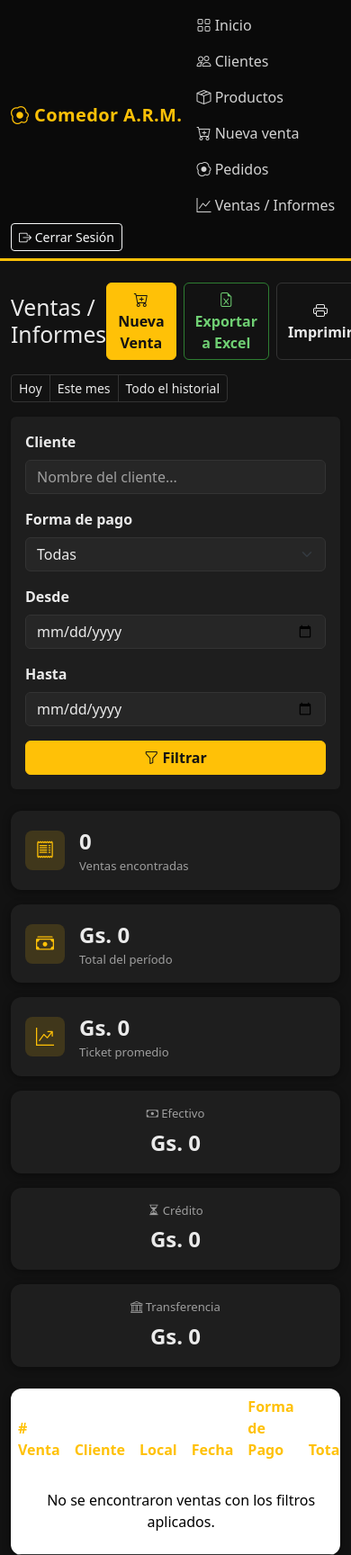
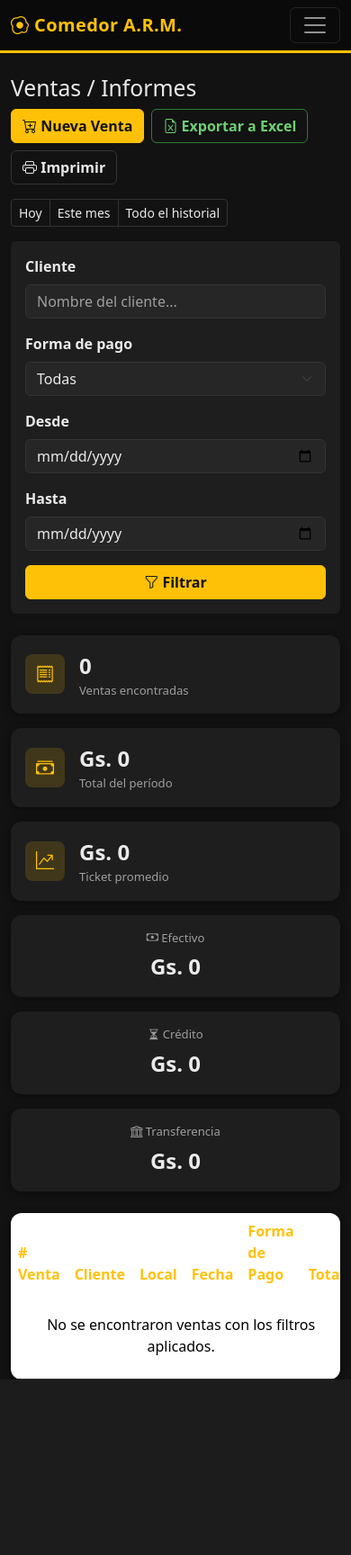
Before and after one commit to Axel-Alvarenga/Facturacion-Corregido, a Django app: page /informes/ in a window 390 px wide. Shown: the whole page at 90% size. After the commit the page ends 1533 px from the top, so only its background shows below. Run offline with Django 5.2, Linux system fonts and the light colour scheme; the visitor is signed in with stand-in values (Sample User, id 1); data that the repository does not hold is empty.

Commit message:
responsive

```diff
--- a/facturacion/templates/facturacion/base.html
+++ b/facturacion/templates/facturacion/base.html
@@ -16,21 +16,49 @@
         <a class="navbar-brand" href="{% url 'dashboard' %}">
             <i class="bi bi-egg-fried"></i> Comedor A.R.M.
         </a>
+
+        <!-- Botón hamburguesa para mobile -->
+        <button class="navbar-toggler" type="button"
+                data-bs-toggle="collapse"
+                data-bs-target="#navbarContenido"
+                aria-controls="navbarContenido"
+                aria-expanded="false"
+                aria-label="Toggle navigation">
+            <span class="navbar-toggler-icon"></span>
+        </button>
+
+        <!-- Contenido colapsable -->
+        <div class="collapse navbar-collapse" id="navbarContenido">
             <div class="navbar-nav me-auto">
-            <a class="nav-link" href="{% url 'dashboard' %}"><i class="bi bi-grid"></i> Inicio</a>
-            <a class="nav-link" href="{% url 'cliente_list' %}"><i class="bi bi-people"></i> Clientes</a>
-            <a class="nav-link" href="{% url 'producto_list' %}"><i class="bi bi-box-seam"></i> Productos</a>
-            <a class="nav-link" href="{% url 'crear_venta' %}"><i class="bi bi-cart-plus"></i> Nueva venta</a>
+                <a class="nav-link" href="{% url 'dashboard' %}">
+                    <i class="bi bi-grid"></i> Inicio
+                </a>
+                <a class="nav-link" href="{% url 'cliente_list' %}">
+                    <i class="bi bi-people"></i> Clientes
+                </a>
+                <a class="nav-link" href="{% url 'producto_list' %}">
+                    <i class="bi bi-box-seam"></i> Productos
+                </a>
+                <a class="nav-link" href="{% url 'crear_venta' %}">
+                    <i class="bi bi-cart-plus"></i> Nueva venta
+                </a>
                 <a class="nav-link" href="{% url 'pedido_list' %}">
                     <i class="bi bi-egg-fried"></i> Pedidos
-                {% if pedidos_pendientes_nav %}<span class="badge bg-danger">{{ pedidos_pendientes_nav }}</span>{% endif %}
+                    {% if pedidos_pendientes_nav %}
+                        <span class="badge bg-danger">{{ pedidos_pendientes_nav }}</span>
+                    {% endif %}
                 </a>
-            <a class="nav-link" href="{% url 'informes' %}"><i class="bi bi-graph-up"></i> Ventas / Informes</a>
+                <a class="nav-link" href="{% url 'informes' %}">
+                    <i class="bi bi-graph-up"></i> Ventas / Informes
+                </a>
             </div>
-        <form action="{% url 'logout' %}" method="POST" class="d-inline">
+            <form action="{% url 'logout' %}" method="POST" class="d-inline mt-2 mt-lg-0">
                 {% csrf_token %}
-            <button type="submit" class="btn btn-outline-light btn-sm"><i class="bi bi-box-arrow-right"></i> Cerrar Sesión</button>
+                <button type="submit" class="btn btn-outline-light btn-sm">
+                    <i class="bi bi-box-arrow-right"></i> Cerrar Sesión
+                </button>
             </form>
+        </div>
     </div>
 </nav>
 {% endif %}
--- a/facturacion/templates/facturacion/informes/informes.html
+++ b/facturacion/templates/facturacion/informes/informes.html
@@ -1,9 +1,9 @@
 {% extends 'facturacion/base.html' %}
 
 {% block content %}
-<div class="d-flex justify-content-between align-items-center mb-3">
+<div class="d-flex justify-content-between align-items-center mb-3 flex-wrap gap-2">
     <h2 class="mb-0">Ventas / Informes</h2>
-    <div class="d-flex gap-2 no-print">
+    <div class="d-flex gap-2 flex-wrap no-print">
         <a href="{% url 'crear_venta' %}" class="btn btn-primary fw-bold">
             <i class="bi bi-cart-plus"></i> Nueva Venta
         </a>
@@ -16,7 +16,7 @@
     </div>
 </div>
 
-<div class="btn-group mb-3 no-print" role="group">
+<div class="btn-group mb-3 flex-wrap no-print" role="group">
     <a href="?fecha_desde={{ hoy }}&fecha_hasta={{ hoy }}" class="btn btn-outline-secondary btn-sm">Hoy</a>
     <a href="?fecha_desde={{ primer_dia_mes }}&fecha_hasta={{ hoy }}" class="btn btn-outline-secondary btn-sm">Este mes</a>
     <a href="{% url 'informes' %}" class="btn btn-outline-secondary btn-sm">Todo el historial</a>
@@ -109,6 +109,7 @@
 </div>
 
 <div class="tabla-local">
+    <div class="table-responsive">
         <table class="table table-hover align-middle mb-0">
             <thead>
                 <tr>
@@ -138,4 +139,5 @@
             </tbody>
         </table>
     </div>
+</div>
 {% endblock %}
--- a/facturacion/templates/facturacion/productos/producto_list.html
+++ b/facturacion/templates/facturacion/productos/producto_list.html
@@ -1,7 +1,7 @@
 {% extends 'facturacion/base.html' %}
 
 {% block content %}
-<div class="d-flex justify-content-between align-items-center mb-4">
+<div class="d-flex justify-content-between align-items-center mb-4 flex-wrap gap-2">
     <h2 class="mb-0">Productos</h2>
     <a href="{% url 'producto_create' %}" class="btn btn-primary fw-bold">
         <i class="bi bi-plus-circle"></i> Nuevo Producto
@@ -16,6 +16,7 @@
 {% endif %}
 
 <div class="tabla-local">
+    <div class="table-responsive">
         <table class="table table-hover align-middle mb-0">
             <thead>
                 <tr>
@@ -29,7 +30,7 @@
                     <tr>
                         <td>{{ p.nombre }}</td>
                         <td>Gs. {{ p.precio|floatformat:2 }}</td>
-                    <td class="text-center">
+                        <td class="text-center text-nowrap">
                             <a href="{% url 'producto_update' p.pk %}" class="btn btn-warning btn-sm fw-bold" title="Editar">
                                 <i class="bi bi-pencil"></i>
                             </a>
@@ -47,6 +48,7 @@
                 {% endfor %}
             </tbody>
         </table>
+    </div>
 </div>
 
 <div class="modal fade" id="modalEliminarProducto" tabindex="-1">
```
Also changed, not shown: facturacion/templates/facturacion/clientes/cliente_list.html (+4 -3 lines), facturacion/templates/facturacion/clientes/cliente_pagar_deuda.html (+5 -5 lines). Lines whose indentation alone changed are shown as unchanged.
